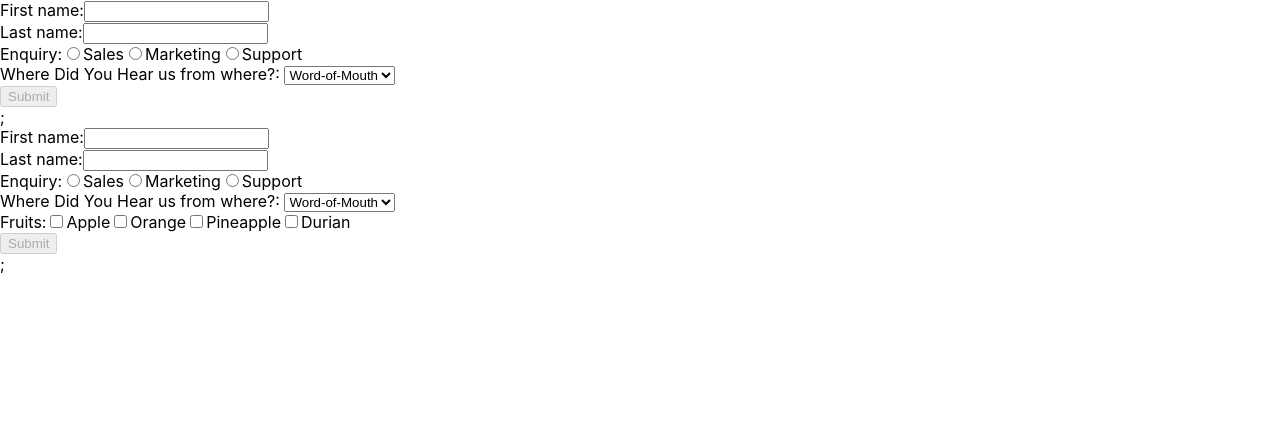
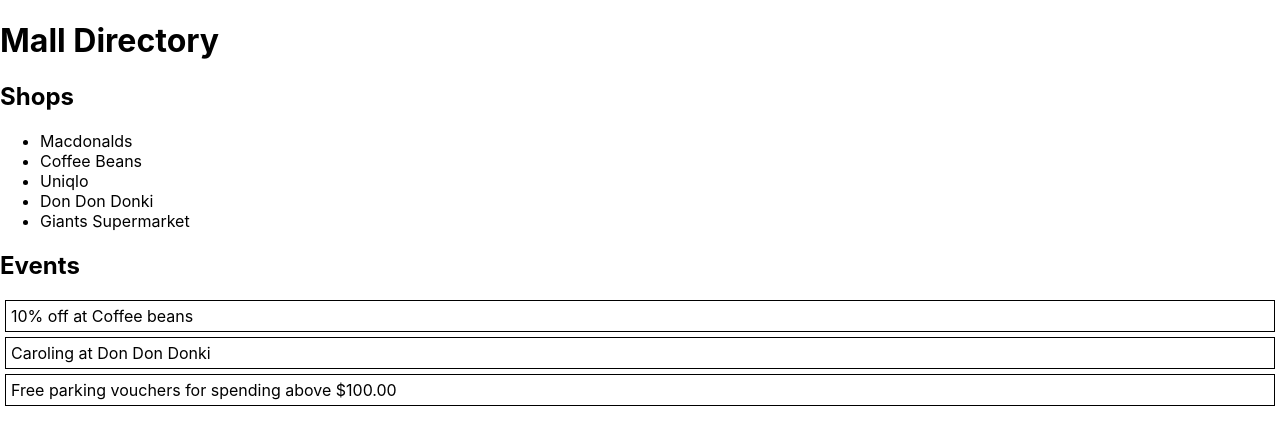
Before and after one commit to yeebryan/reactState, a React (Create React App) app in the folder react3/: page / in a window 1280 px wide. Shown: the top 438 px of the page. Built offline with nearby package versions, Linux system fonts and the light colour scheme.

Commit message:
create and update MallDirectory

```diff
--- a/react3/src/App.js
+++ b/react3/src/App.js
@@ -1,12 +1,12 @@
 
-import ContactForm from "./ContactForm";
-import FormCheckBox from "./FormCheckBox"
+import MallDirectory from "./MallDirectory";
 
 function App() {
   return (
     <div>
-      <ContactForm/>
-      <FormCheckBox/>
+      {/*<ContactForm/>
+      <FormCheckBox/> */}
+      <MallDirectory/>
     </div>
   );
 }
--- /dev/null
+++ b/react3/src/MallDirectory.js
@@ -0,0 +1,92 @@
+// Lab 7.1 - List Rendering
+
+import React from "react";
+
+// Allows us to display an array using JSX elements
+
+// MallDirectory - emulate a shopping mall directory application
+// user can see a list of shops and filter shops by categories
+
+// create class-based component
+
+export default class MallDirectory extends React.Component {
+state = {
+    // one array - event
+    events: [
+        "10% off at Coffee beans",
+        "Caroling at Don Don Donki",
+        "Free parking vouchers for spending above $100.00",
+    ],
+    // one array - shops
+    shops: [
+        "Macdonalds",
+        "Coffee Beans",
+        "Uniqlo",
+        "Don Don Donki",
+        "Giants Supermarket",
+    ],
+    };
+
+
+    // Adding functions
+
+    // Create array of JSX elements (Shops)
+    // since we can't do 'for loop' in the render area, we do it here
+    // renderShop will go through the SHOPS state property and
+    // for each SHOP, create a JSX element and add it to the JSX array.
+    // Each element always have a KEY - uniquely identifies created elements
+    // USed by REACT for certain optimization such as CRUD
+    renderShops(){
+        let jsx = [];
+        // converting array into JSX
+        for (let shop of this.state.shops){
+            // KEY is
+            //jsx.push(<li key={s}></li>) - this will just give bullet points with blank shops
+            jsx.push(<li key={shop}>{shop}</li>)
+            // key={s} gives numbering to shops
+            // {s} gives the shops name
+            console.log(`hello duck ${jsx}`)
+            //
+        }
+        return jsx;
+    }
+
+
+
+
+
+
+    // render method
+    // since using class-based
+    // return always needed
+    // remember JSX element e.g., <h1>Hello World</h1> is JS object
+    // hence variable can be assigned and can be store in array
+
+render() {
+    return <React.Fragment>
+        <h1>Mall Directory</h1>
+        <h2>Shops</h2>
+        {/* 1. // we want everythign inside a ul and tap on a function */}
+        <ul>
+            {this.renderShops()}
+        </ul>
+
+        {/*2. show events in a div  */}
+        <h2>Events</h2>
+        {
+            this.state.events.map((event) => (
+                <div
+                    style={{
+                        border: "1px solid black",
+                        margin: "5px",
+                        padding: "5px"
+                    }}
+                >
+                    {event}
+                </div>
+            ))
+        }
+
+    </React.Fragment>;
+  }
+}
```
Also changed, not shown: react3/src/JSXman.js (added, +64 -0 lines).
